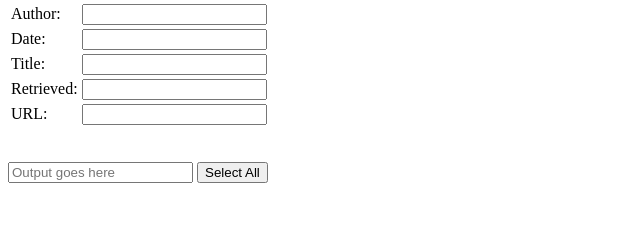
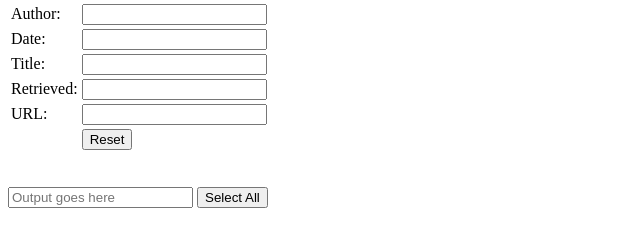
Before and after one commit to Quantaly/apa_copypaste, a plain HTML site: page index.html in a window 1280 px wide. Shown: the part 79-326 px from the top of the page, without its empty margins (0-640 px from the left). Drawn offline with Linux system fonts and the light colour scheme.

Commit message:
added reset button

```diff
--- a/index.html
+++ b/index.html
@@ -27,6 +27,10 @@
                 <td>URL:</td>
                 <td><input type="text" id="url" autocomplete="off"></td>
             </tr>
+            <tr>
+                <td>&nbsp;</td>
+                <td><input type="button" id="reset" value="Reset"></td>
+            </tr>
         </table>
         <br>
         <p><input type="text" id="output" autocomplete="off" placeholder="Output goes here"> <input type="button" id="selectall" value="Select All"></p>
```
